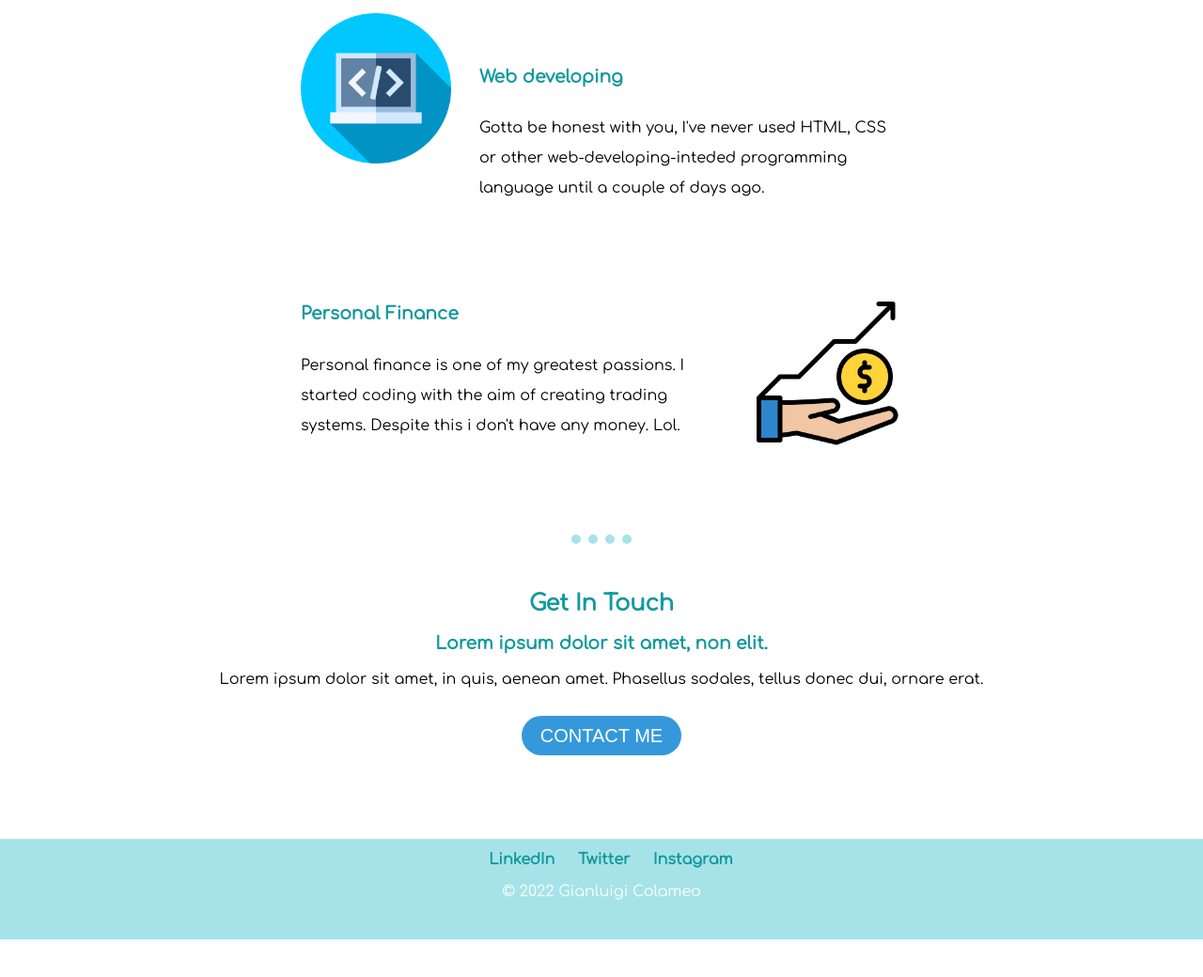
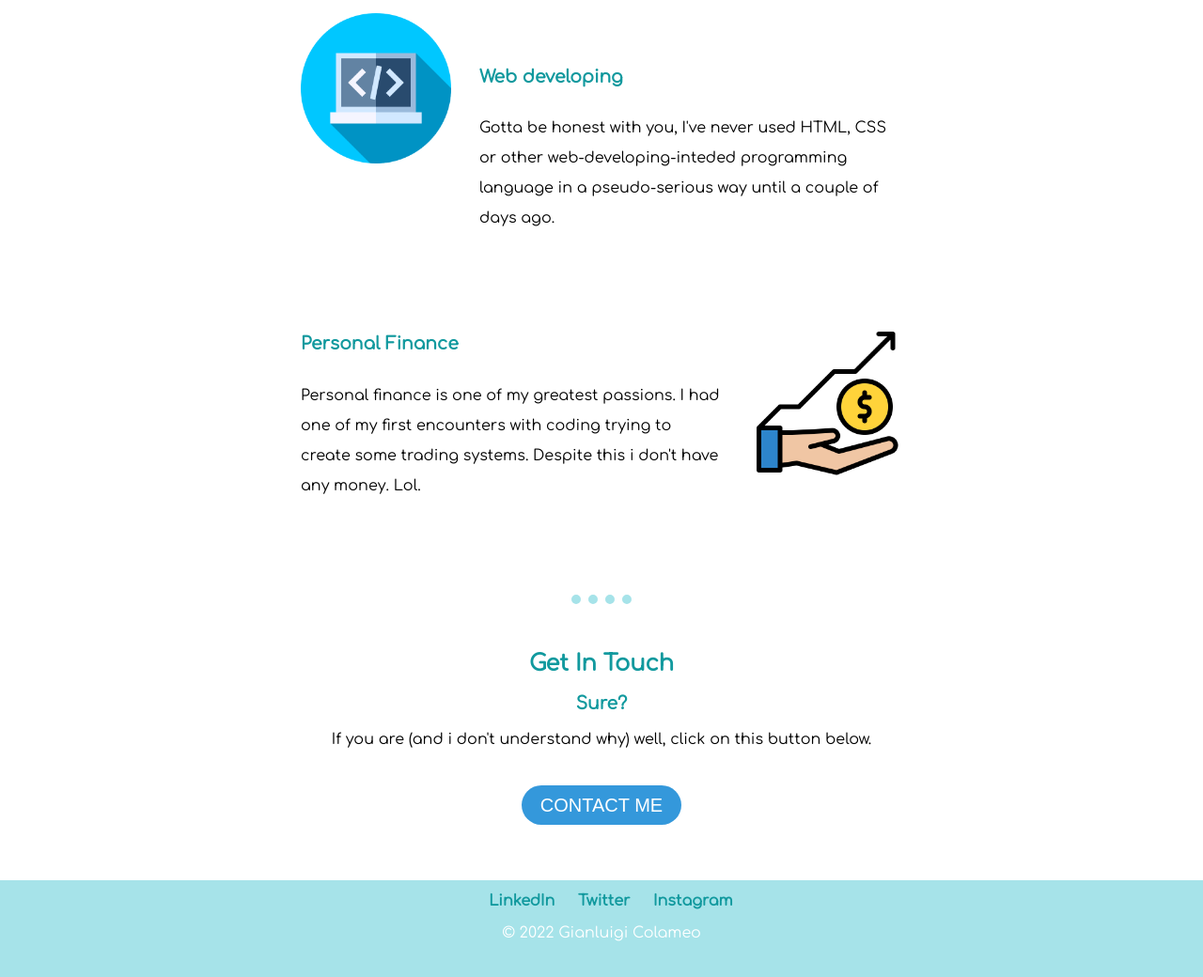
Before and after one commit to IlCapibara/first, a plain HTML site: page index.html in a window 1280 px wide. Shown: the part 1640-2680 px from the top of the page at 94% size. Before the commit the page ends 2640 px from the top, so only its background shows below. Drawn offline with Linux system fonts and the light colour scheme.

Commit message:
Changed some text and impagination

```diff
--- a/index.html
+++ b/index.html
@@ -33,22 +33,23 @@
             <img class="programming" src="images/programming.png" alt="coding"> <br>
             <h3>Web developing</h3>
             <p class="p-skill">Gotta be honest with you, I've never used HTML,
-              CSS or other web-developing-inteded programming language until
+              CSS or other web-developing-inteded programming language in a pseudo-serious way until
             a couple of days ago.</p>
           </div>
           <div class="skill-row">
             <img class="investment" src="images/investment.png" alt="Investment">
             <h3>Personal Finance</h3>
             <p class="p-investimento">Personal finance is one of my greatest
-              passions. I started coding with the aim of creating trading
-            systems. Despite this i don't have any money. Lol.</p>
+              passions. I had one of my first encounters with coding trying to create some
+             trading systems. Despite this i don't have any money. Lol.</p>
           </div>
         </div>
         <hr>
         <div class="contact-me">
           <h2>Get In Touch</h2>
-          <h3>Lorem ipsum dolor sit amet, non elit.</h3>
-          <p style="margin-bottom: 40px;">Lorem ipsum dolor sit amet, in quis, aenean amet. Phasellus sodales, tellus donec dui, ornare erat.</p>
+          <h3>Sure?</h3>
+          <p style="margin-bottom: 50px;">If you are (and i don't understand why)
+          well, click on this button below.</p>
           <a class="btn" href="mailto:gianluigicolameo99@gmail.com?subject=I'd%20like%20to%20know%20more%20about...&body=Hi%20Gianluigi!%0D%0A">CONTACT ME</a>
         </div>
       </div>
--- a/styles.css
+++ b/styles.css
@@ -38,7 +38,7 @@ hr{
 
 }
 .bottom-container{
-  margin-top: 80px;
+  margin-top: 50px;
   background-color: #A6E3E9;
   padding-bottom: 2%;
   padding-top: 1%;
```
